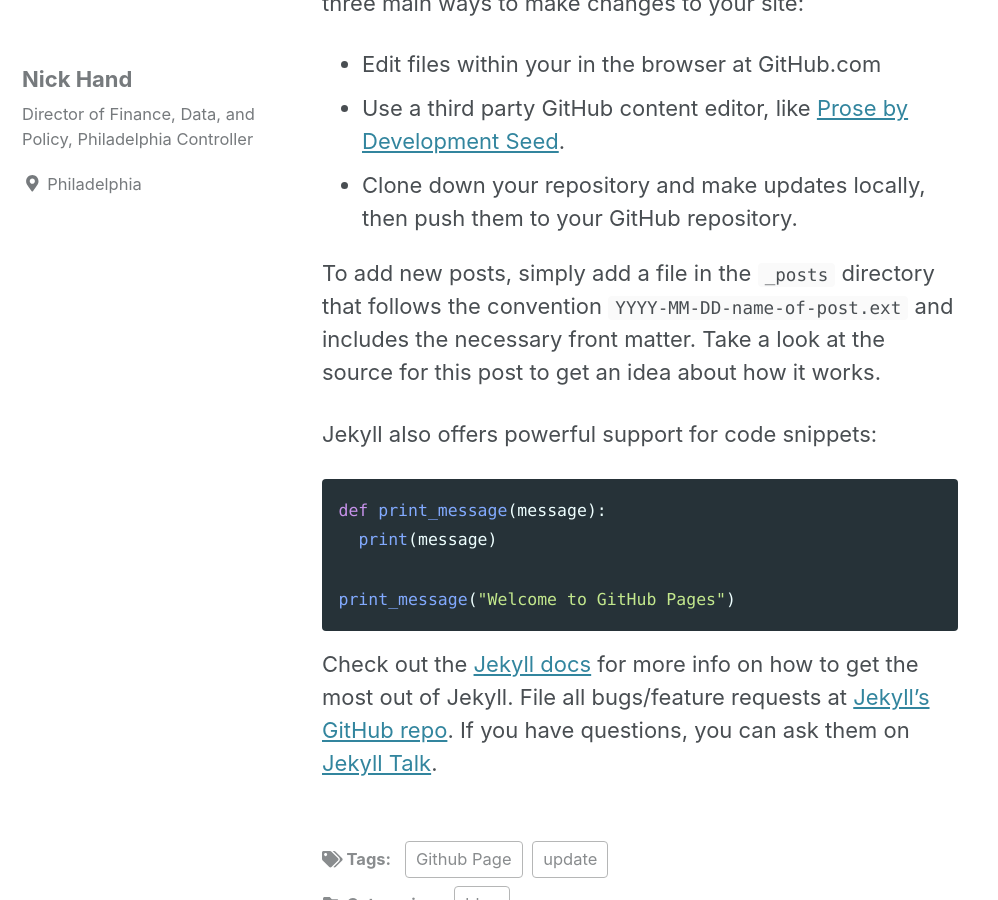
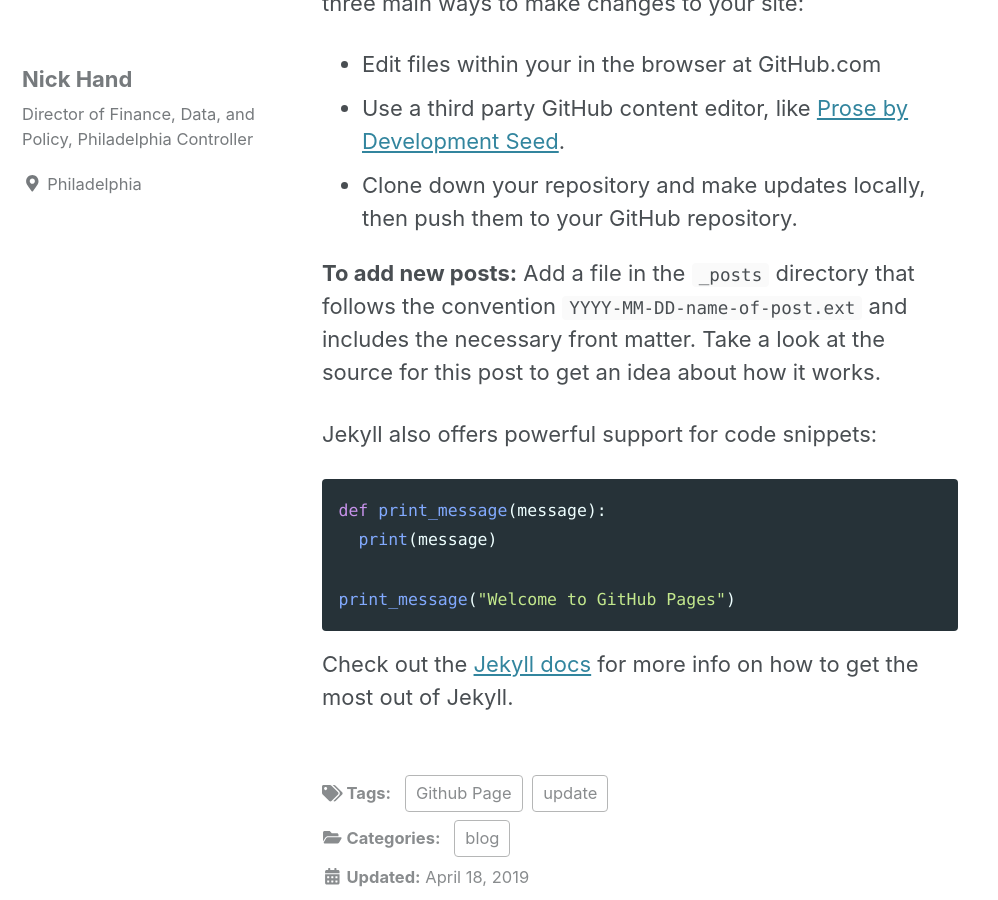
Before and after one commit to asrenninger/github-pages-starter, a Jekyll site: the page built from _posts/2019-04-18-welcome-to-github-pages.md, in a window 1280 px wide and 900 px high, scrolled down 346 px. Shown: the whole window, without its empty margins (0-998 px from the left). Built offline with Jekyll 4.4.1, drawn with Linux system fonts in a browser that asks for light colours; cached includes are drawn as plain includes; nearby versions of some CDN libraries; a script that is not in the unit is left out.

Commit message:
update content

````diff
--- a/_posts/2019-04-18-welcome-to-github-pages.md
+++ b/_posts/2019-04-18-welcome-to-github-pages.md
@@ -14,7 +14,7 @@ You'll find this post in your `_posts` directory. Go ahead and edit it and commi
 - Use a third party GitHub content editor, like [Prose by Development Seed](https://prose.io).
 - Clone down your repository and make updates locally, then push them to your GitHub repository.
 
-To add new posts, simply add a file in the `_posts` directory that follows the convention `YYYY-MM-DD-name-of-post.ext` and includes the necessary front matter. Take a look at the source for this post to get an idea about how it works.
+**To add new posts:** Add a file in the `_posts` directory that follows the convention `YYYY-MM-DD-name-of-post.ext` and includes the necessary front matter. Take a look at the source for this post to get an idea about how it works.
 
 Jekyll also offers powerful support for code snippets:
 
@@ -25,7 +25,7 @@ def print_message(message):
 print_message("Welcome to GitHub Pages")
 ```
 
-Check out the [Jekyll docs][jekyll-docs] for more info on how to get the most out of Jekyll. File all bugs/feature requests at [Jekyll’s GitHub repo][jekyll-gh]. If you have questions, you can ask them on [Jekyll Talk][jekyll-talk].
+Check out the [Jekyll docs][jekyll-docs] for more info on how to get the most out of Jekyll.
 
 [jekyll-docs]: https://jekyllrb.com/docs/home
 [jekyll-gh]: https://github.com/jekyll/jekyll
````
